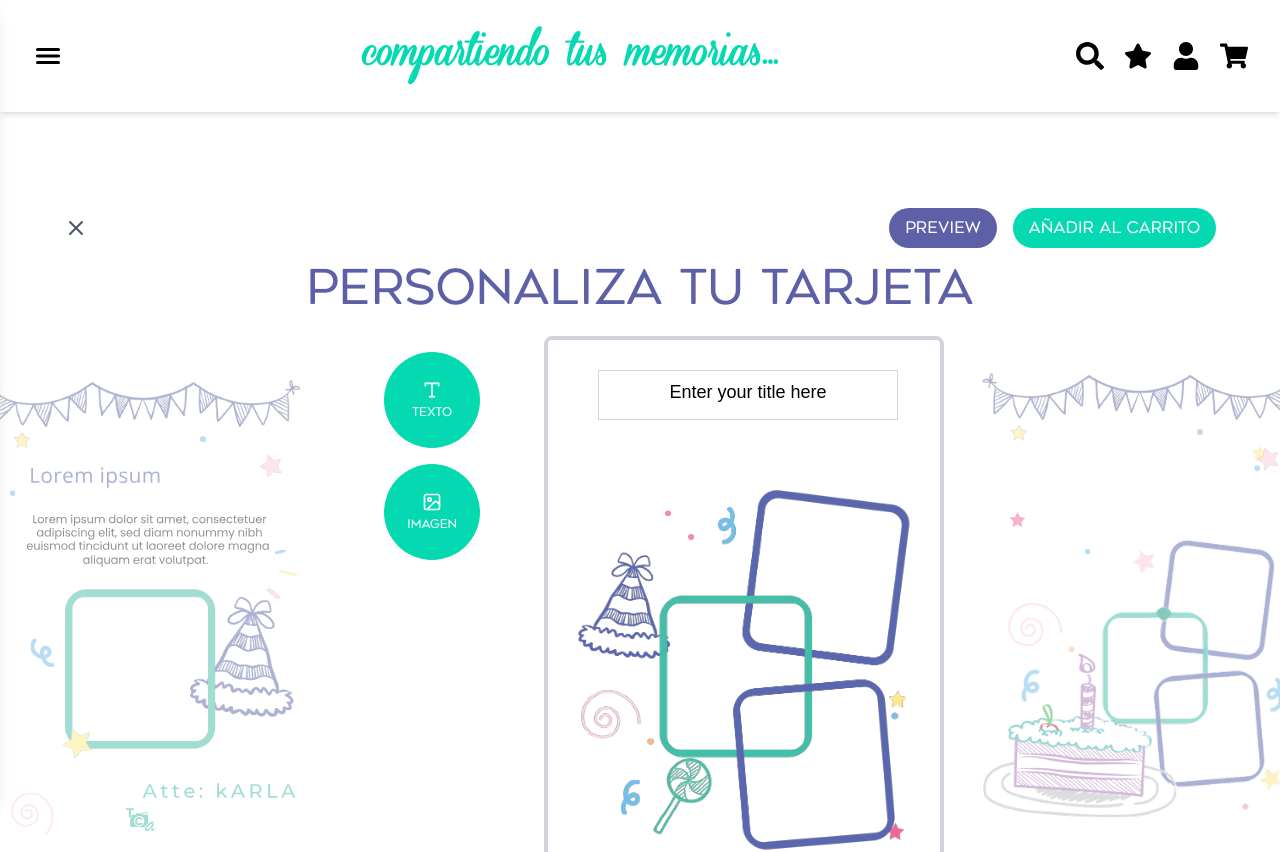
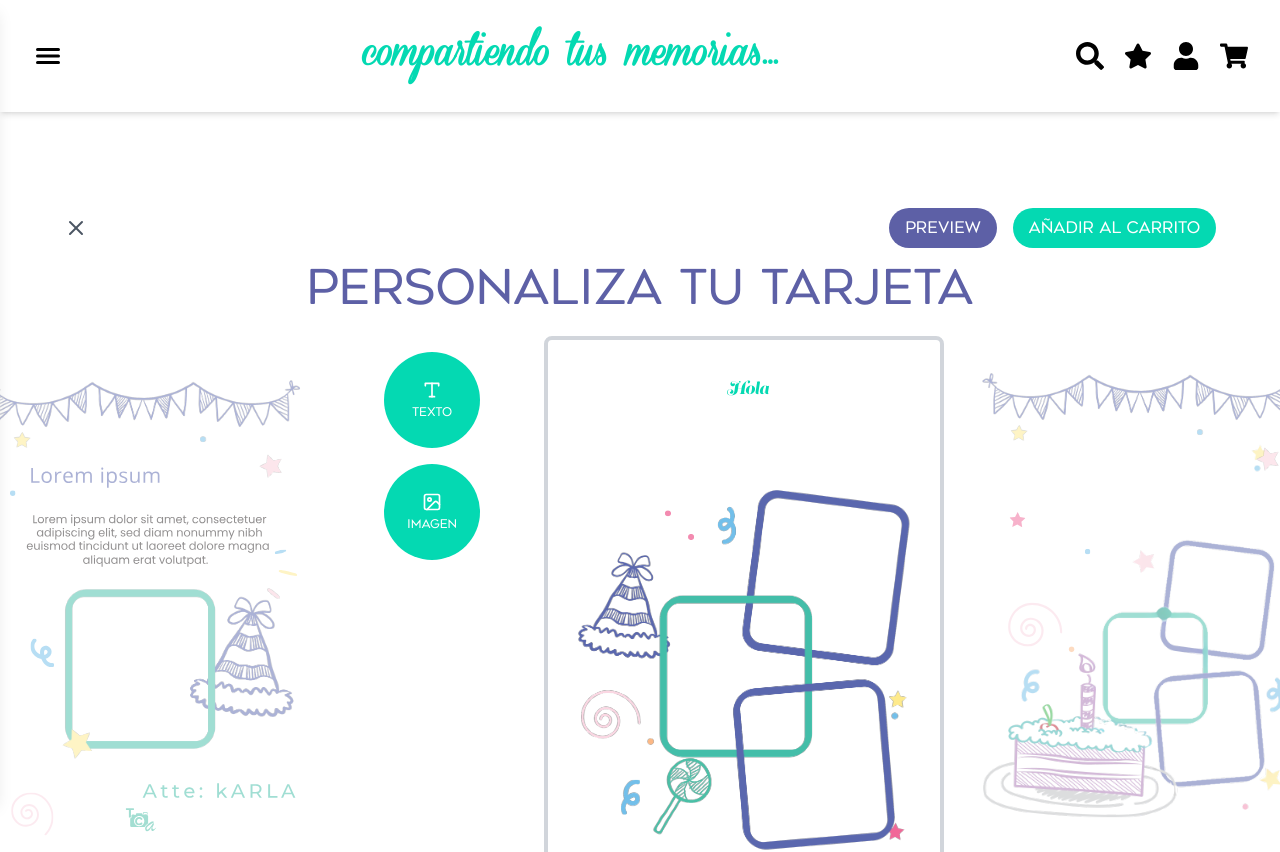
Before and after one commit to paty-tca2/tarjetas-con-amor, a Next.js app: page /personalize/1 in a window 1280 px wide. Shown: the top 852 px of the page. Built offline with nearby package versions, Linux system fonts and the light colour scheme.

Commit message:
correcion templates y botones2

```diff
--- a/src/components/cards/card-templates.tsx
+++ b/src/components/cards/card-templates.tsx
@@ -4,6 +4,8 @@ export type CardTemplate = {
   pages: {
     pageNumber: number;
     staticPlaceholders: {
+      color: string;
+      font: string;
       id: string;
       type: 'image' | 'text';
       position: { x: number; y: number };
@@ -28,7 +30,9 @@ export const cardTemplates: CardTemplate[] = [
             position: { x: 50, y: 30 },
             size: { width: 300, height: 50 },
             content: '',
-            placeholder: 'Enter your title here'
+            placeholder: 'Hola',
+            font: "Lust Script", // Changed to Lust Script
+            color: '#04D9B2', // Changed to #04D9B2
           },
           // ... other placeholders for this page
         ]
--- a/src/components/my-account/pedidos.tsx
+++ b/src/components/my-account/pedidos.tsx
@@ -28,7 +28,7 @@ const Pedidos: React.FC = () => {
         <div className="text-center">
           <div className="bg-white shadow-md rounded-lg p-6 mb-6 max-w-md mx-auto">
             <div className="mb-4">
-              <img src="/templates/1.svg" alt="Template Preview" className="w-40 h-40 mx-auto" />
+              <img src="/templates/template-1/1.svg" alt="Template Preview" className="w-40 h-40 mx-auto" />
             </div>
             <h3 className="text-xl font-geometos text-[#5D60a6] mb-2">Pedido #12345</h3>
             <p className="text-gray-600 mb-2">Fecha: 15 de agosto, 2023</p>
--- a/src/components/personalize/canvas.tsx
+++ b/src/components/personalize/canvas.tsx
@@ -29,6 +29,7 @@ interface CanvasProps {
 }
 
 interface CanvasElement {
+  placeholder: string;
   id: string;
   type: 'text' | 'image';
   content: string;
@@ -86,10 +87,10 @@ const Canvas: React.FC<CanvasProps> = ({ template, selectedPage, onPageChange })
       type: placeholder.type,
       content: placeholder.content || placeholder.placeholder || '',
       position: placeholder.position,
-      font: 'Arial', // Default font, adjust as needed
-      size: placeholder.type === 'text' ? 16 : undefined, // Default font size for text, adjust as needed
-      color: '#000000', // Default color, adjust as needed
-      align: 'left', // Default alignment, adjust as needed
+      font: placeholder.font || 'Lust Script',
+      size: placeholder.type === 'text' ? 16 : undefined,
+      color: placeholder.color || '#04D9B2',
+      align: 'left',
       width: placeholder.size.width,
       height: placeholder.size.height,
       isStatic: true
@@ -109,6 +110,7 @@ const Canvas: React.FC<CanvasProps> = ({ template, selectedPage, onPageChange })
       align: 'left',
       width: 200,
       height: 50,
+      placeholder: ''
     };
     setElements(prevElements => [...prevElements, newElement]);
     setActiveElement(newElement.id);
@@ -122,6 +124,7 @@ const Canvas: React.FC<CanvasProps> = ({ template, selectedPage, onPageChange })
       position: { x: 50, y: 50 },
       width: 200,
       height: 200,
+      placeholder: ''
     };
     setElements([...elements, newElement]);
     setActiveElement(newElement.id);
@@ -129,6 +132,7 @@ const Canvas: React.FC<CanvasProps> = ({ template, selectedPage, onPageChange })
 
   const updateElement = (id: string, updates: Partial<CanvasElement>) => {
     setElements(elements.map(el => el.id === id ? { ...el, ...updates } : el));
+    setStaticElements(staticElements.map(el => el.id === id ? { ...el, ...updates } : el));
   };
 
   const removeElement = (id: string) => {
@@ -432,10 +436,11 @@ const Canvas: React.FC<CanvasProps> = ({ template, selectedPage, onPageChange })
                       <div
                         contentEditable
                         suppressContentEditableWarning
-                        className="w-full h-full border border-gray-300 p-2"
+                        className="w-full h-full p-2"
                         style={{
-                          fontFamily: 'Arial, sans-serif',
-                          fontSize: '18px',
+                          fontFamily: element.font || 'Lust Script, Arial, sans-serif',
+                          fontSize: `${element.size || 18}px`,
+                          color: element.color || '#04D9B2',
                           textAlign: 'center',
                         }}
                         onBlur={(e) => {
@@ -446,7 +451,7 @@ const Canvas: React.FC<CanvasProps> = ({ template, selectedPage, onPageChange })
                           setStaticElements(updatedElements);
                         }}
                       >
-                        {element.content}
+                        {element.content || element.placeholder}
                       </div>
                     )}
                   </div>
@@ -551,7 +556,7 @@ const Canvas: React.FC<CanvasProps> = ({ template, selectedPage, onPageChange })
           {fonts.map((font) => (
             <button
               key={font}
-              className="p-2 bg-gray-200 rounded text-sm"
+              className="p-2 bg-[#04D9B2] hover:bg-[#5D60a6] rounded text-sm"
               style={{ fontFamily: font }}
               onClick={() => {
                 if (activeElement) {
@@ -571,8 +576,8 @@ const Canvas: React.FC<CanvasProps> = ({ template, selectedPage, onPageChange })
         <div className="grid grid-cols-3 gap-2">
           {fontSizes.map((size) => (
             <button
-              key={size}
-              className="p-2 bg-gray-200 rounded text-sm"
+                key={size}
+              className="p-2 bg-[#04D9B2] hover:bg-[#5D60a6] rounded text-sm"
               onClick={() => {
                 if (activeElement) {
                   updateElement(activeElement, { size });
```
